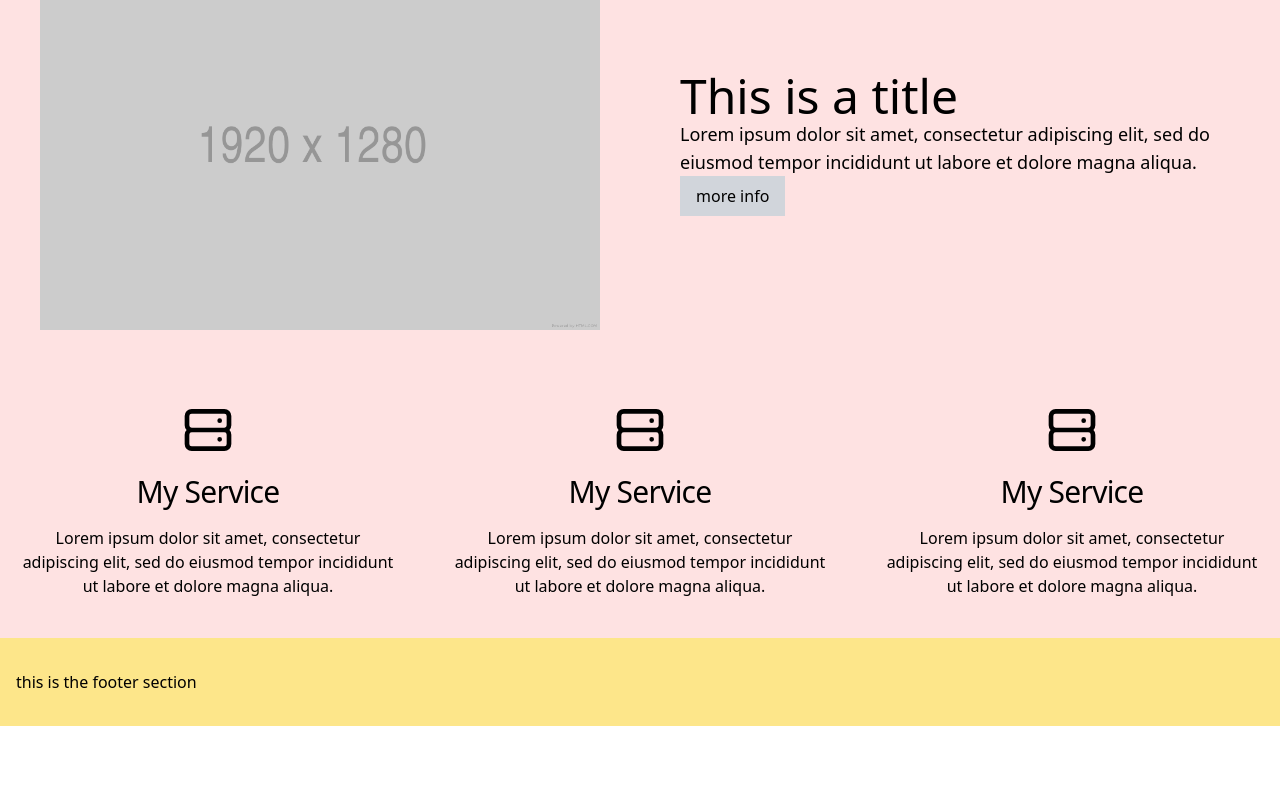
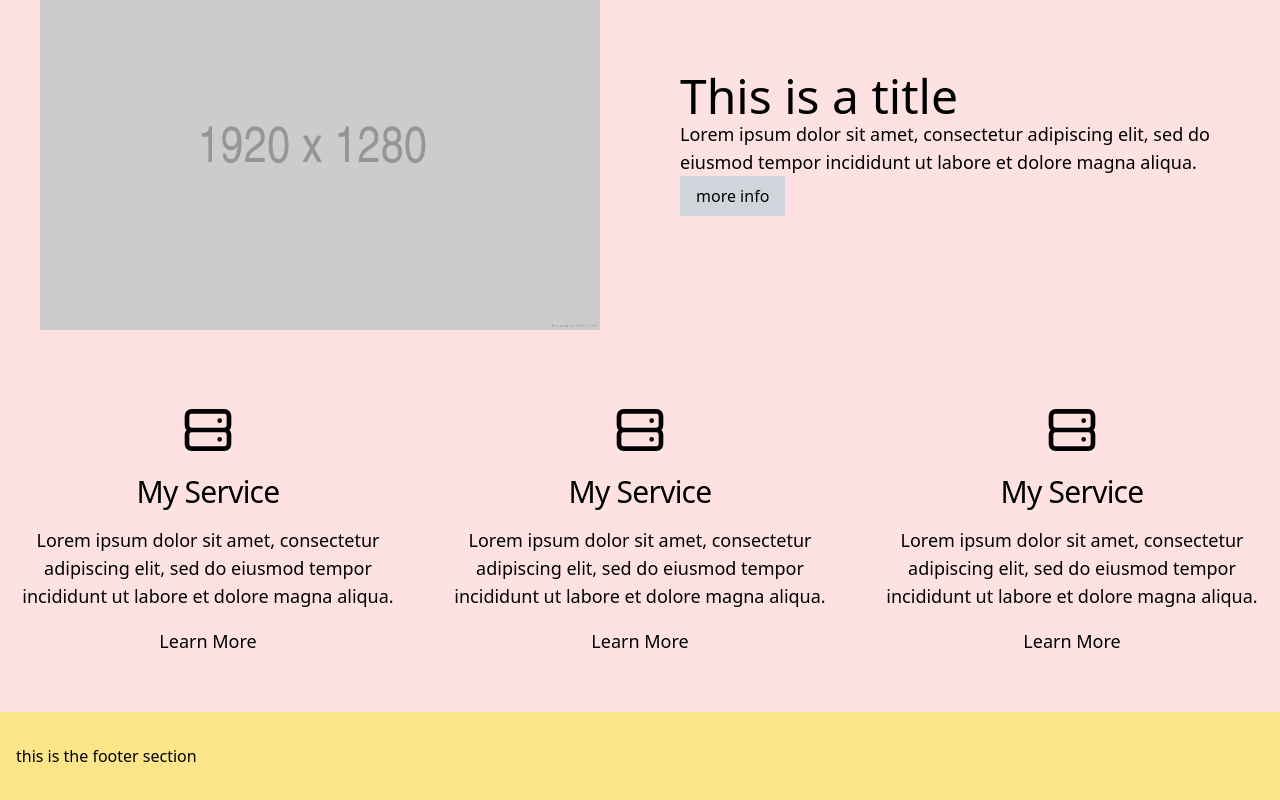
Before and after one commit to flrnd/next-easyweb, a Next.js app: page / in a window 1280 px wide. Shown: the part 2067-2867 px from the top of the page. Before the commit the page ends 2793 px from the top, so only its background shows below. Built offline with nearby package versions, Linux system fonts and the light colour scheme.

Commit message:
Add link to servie

```diff
--- a/components/content/Service.tsx
+++ b/components/content/Service.tsx
@@ -4,9 +4,10 @@ interface IProps {
   icon: ReactNode;
   heading: string;
   text: string;
+  href: string;
 }
 
-const Service = ({ icon, heading, text }: IProps): JSX.Element => {
+const Service = ({ icon, heading, text, href }: IProps): JSX.Element => {
   return (
     <>
       <div className="container p-4 text-center">
@@ -14,7 +15,10 @@ const Service = ({ icon, heading, text }: IProps): JSX.Element => {
         <Heading level={5} size="xsmall" weight="font-normal">
           {heading}
         </Heading>
-        <p>{text}</p>
+        <p className="text-lg">{text}</p>
+        <a href={href} className="btn btn-primary">
+          Learn More
+        </a>
       </div>
     </>
   );
```
